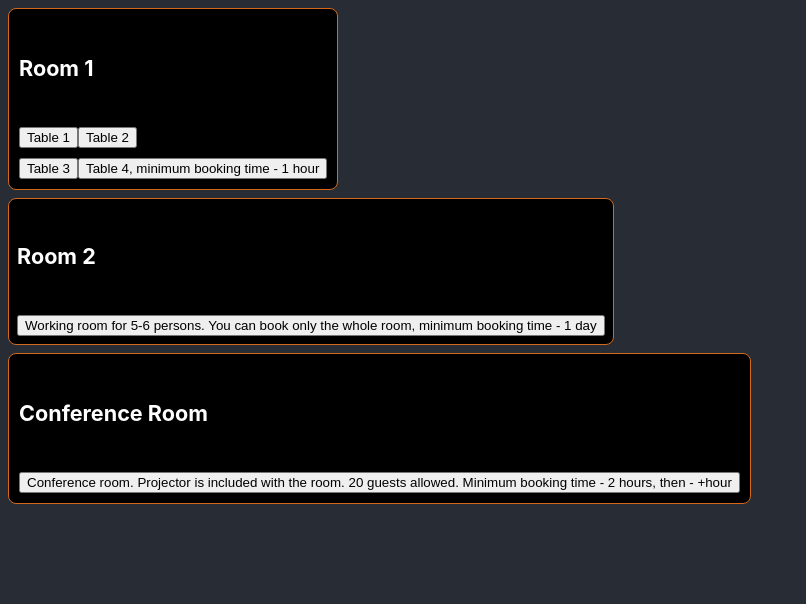
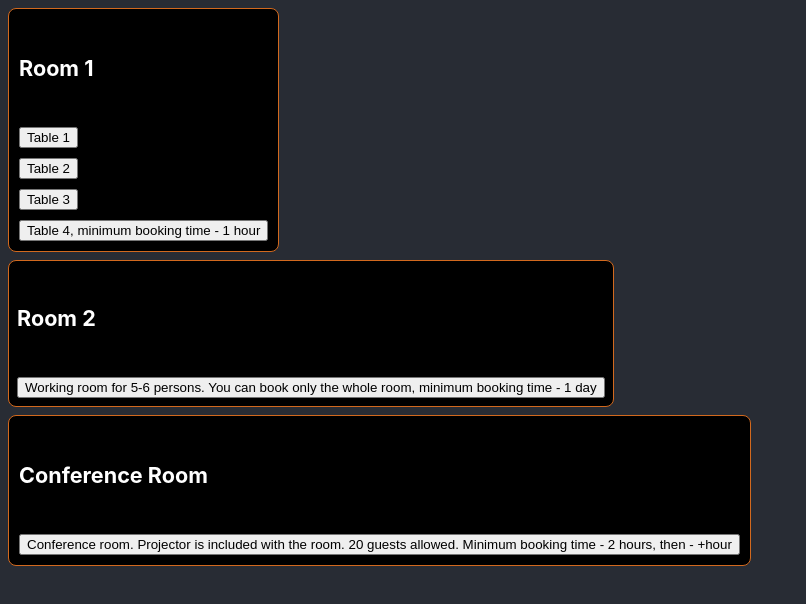
Before and after one commit to vladchobotok/booking-site, a React (Create React App) app: page / in a window 1280 px wide. Shown: the top 604 px of the page, without its empty margins (0-806 px from the left). Built offline with nearby package versions, Linux system fonts and the light colour scheme.

Commit message:
now forms are working, button states too

```diff
--- a/src/App.css
+++ b/src/App.css
@@ -41,3 +41,15 @@
   width: max-content;
   height: min-content;
 }
+.forms {
+  background: black;
+  padding: 10px;
+  border: 1px solid chocolate;
+  border-radius: 8px;
+  margin: 8px;
+  width: max-content;
+  height: min-content;
+  display: flex;
+  flex-direction: column;
+  font-size: 15px;
+}
--- a/src/App.js
+++ b/src/App.js
@@ -1,39 +1,52 @@
-import React, { useState } from "react";
+import React from "react";
 import './App.css';
 
-const Form = () => (
+const Form = ({open}) => {
+    if(open)
+    {
+        return (
             <div>
-        <form>
+                <form className="forms">
                     <label>
                         Name:
-                <input type="text" name="name" />
+                        <input type="text" name="name"/>
                     </label>
                     <label>
                         Phone:
-                <input type="tel" name="phone" />
+                        <input type="tel" name="phone"/>
                     </label>
                     <label>
                         Start time of booking:
-                <input type="datetime-local" name="startTimeOfBooking" />
+                        <input type="datetime-local" name="startTimeOfBooking"/>
                     </label>
                     <label>
                         End time of booking:
-                <input type="datetime-local" name="endTimeOfBooking" />
+                        <input type="datetime-local" name="endTimeOfBooking"/>
                     </label>
-            <input type="submit" value="Send" />
+                    <input type="submit" value="Send"/>
                 </form>
             </div>
-)
+        );
+    }
+    return null;
+}
 
 class Rooms extends React.Component{
 
-    handleOnClick(id) {
-        return (
-            <Form/>
-        );
+    constructor(props) {
+        super(props);
+        this.state = {
+            buttons: Array(6).fill(false)
+        };
     }
 
-    renderButton(id){
+    handleClick = (id) => {
+        let buttons = this.state.buttons.slice();
+        buttons[id-1] = !buttons[id-1];
+        this.setState({buttons});
+    }
+
+    MakeButton = (id) => {
         let buttonText;
         switch (id) {
             case 1:
@@ -54,9 +67,10 @@ class Rooms extends React.Component{
                 buttonText = "Table " + id;
         }
         return (
-            <button className="table" onClick={this.handleOnClick.bind(false, id)} id={id} >
-            {buttonText}
-            </button>
+            <div>
+                <input type="button" value={buttonText} onClick={() => this.handleClick(id)}/>
+                <Form open={this.state.buttons[id-1]}/>
+            </div>
         );
     }
 
@@ -66,21 +80,21 @@ class Rooms extends React.Component{
                 <div className="room1">
                     <h5>Room 1</h5>
                     <div className="room1-button-row1">
-                        {this.renderButton(1)}
-                        {this.renderButton(2)}
+                        {this.MakeButton(1)}
+                        {this.MakeButton(2)}
                     </div>
                     <div className="room1-button-row2">
-                        {this.renderButton(3)}
-                        {this.renderButton(4)}
+                        {this.MakeButton(3)}
+                        {this.MakeButton(4)}
                     </div>
                 </div>
                 <div className="room2">
                     <h5>Room 2</h5>
-                    {this.renderButton(5)}
+                    {this.MakeButton(5)}
                 </div>
                 <div className="conferenceRoom">
                     <h5>Conference Room</h5>
-                    {this.renderButton(6)}
+                    {this.MakeButton(6)}
                 </div>
             </div>
         );
```
Lines whose indentation alone changed are shown as unchanged.
